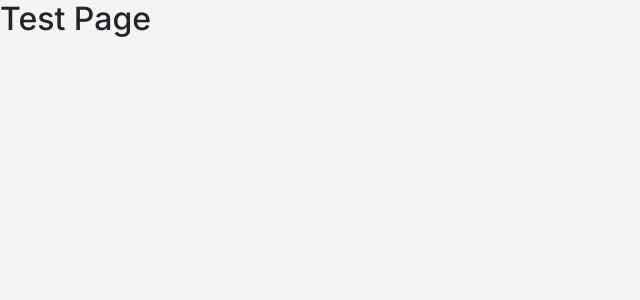
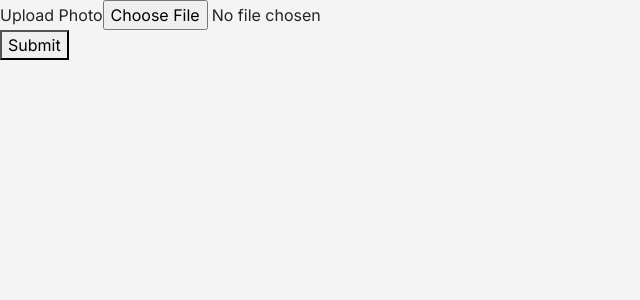
Before and after one commit to CiurtinAndrei/ChatApp-frontend, a React (Vite) app: page /test in a window 1280 px wide. Shown: the top 300 px of the page, without its empty margins (0-640 px from the left). Built offline with nearby package versions, Linux system fonts and the light colour scheme.

Commit message:
Image Logic

```diff
--- a/package.json
+++ b/package.json
@@ -10,14 +10,17 @@
     "preview": "vite preview"
   },
   "dependencies": {
+    "axios": "^1.7.2",
     "bootstrap": "^5.3.3",
+    "formik": "^2.4.6",
     "localforage": "^1.10.0",
     "match-sorter": "^6.3.4",
     "react": "^18.2.0",
     "react-dom": "^18.2.0",
     "react-router-dom": "^6.23.1",
     "sass": "^1.75.0",
-    "sort-by": "^0.0.2"
+    "sort-by": "^0.0.2",
+    "yup": "^1.4.0"
   },
   "devDependencies": {
     "@eslint/js": "^9.1.1",
--- a/src/routes/Home.jsx
+++ b/src/routes/Home.jsx
@@ -5,8 +5,8 @@ const Home = () => {
     <div>
       <h1>Home Page</h1>
 
-      <Link to="/page">
-        <button>Go to Page</button>
+      <Link to="/test">
+        <button>Test Page</button>
       </Link>
 
     </div>
--- a/src/routes/Test.jsx
+++ b/src/routes/Test.jsx
@@ -1,11 +1,76 @@
 import React from 'react';
-const Home = () => {
+import { Formik, Form, ErrorMessage } from 'formik';
+import * as Yup from 'yup';
+import axios from 'axios';
+
+const Test = () => {
+  const initialValues = {
+    photo: null,
+  };
+
+  const validationSchema = Yup.object({
+    photo: Yup.mixed().required('A photo is required'),
+  });
+
+  const handleSubmit = async (values, { setSubmitting }) => {
+    const file = values.photo;
+    const reader = new FileReader();
+
+    reader.onloadend = async () => {
+      const base64Image = reader.result;
+      console.log('Base64 Image:', base64Image);
+
+      const url = 'http://localhost:32767/api/images/uploadb64';
+      const data = {
+        image: base64Image.split(",")[1],
+        fileName: file.name,
+      };
+      console.log(file.name);
+      try {
+        const response = await axios.post(url, data, {
+          headers: {
+            'Content-Type': 'application/json',
+          },
+        });
+        console.log('Response:', response.data);
+      } catch (error) {
+        console.error('Error uploading image:', error.response ? error.response.data : error.message);
+      } finally {
+        setSubmitting(false);
+      }
+    };
+
+    reader.readAsDataURL(file);
+  };
+
   return (
-    <div>
-      <h1>Test Page</h1>
-
-    </div>
+    <Formik
+      initialValues={initialValues}
+      validationSchema={validationSchema}
+      onSubmit={handleSubmit}
+    >
+      {({ setFieldValue, isSubmitting }) => (
+        <Form>
+          <div>
+            <label htmlFor="photo">Upload Photo</label>
+            <input
+              id="photo"
+              name="photo"
+              type="file"
+              onChange={(event) => {
+                const file = event.currentTarget.files[0];
+                setFieldValue('photo', file);
+              }}
+            />
+            <ErrorMessage name="photo" component="div" />
+          </div>
+          <button type="submit" disabled={isSubmitting}>
+            Submit
+          </button>
+        </Form>
+      )}
+    </Formik>
   );
 };
 
-export default Home;
+export default Test;
```
Also changed, not shown: Resources/Green_bottle_blow-fly.jpg (added), 1 other file (tests, documents, lock files or other folders).
